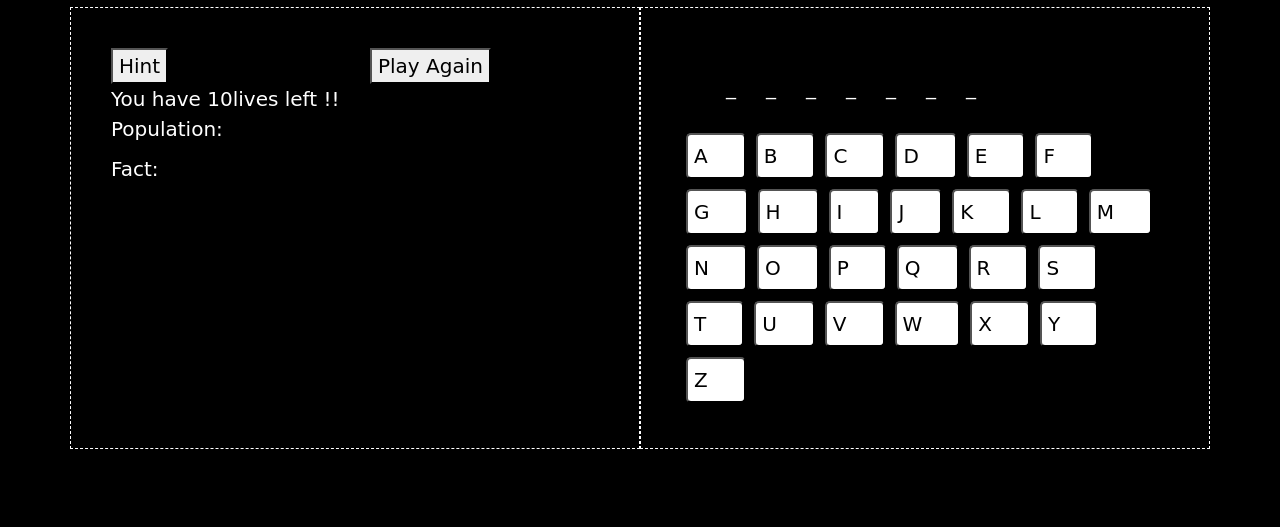
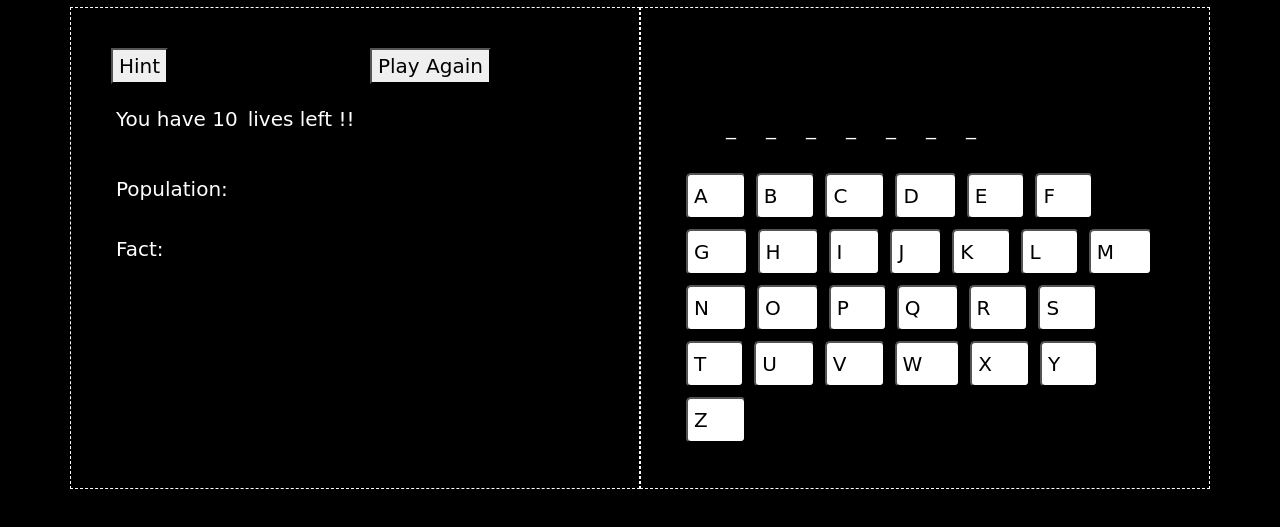
Before and after one commit to CodeWaala/Hangman-Game, a plain HTML site: page index.html in a window 1280 px wide. Shown: the part 265-792 px from the top of the page. Drawn offline with nearby package versions, Linux system fonts and the light colour scheme.

Commit message:
some changes were not pushed earlier

```diff
--- a/assets/css/style.css
+++ b/assets/css/style.css
@@ -4,14 +4,11 @@ html {
  font-size: 20px;
  background-color: black;
  font-family: cursive;
-
+ cursor: pointer;
 }
 
 header {
 padding: 10px;
-}
-
-.heading {
 }
 
 .good {
@@ -27,7 +24,7 @@ padding: 10px;
 }
 
 #countryinfo .bad {
-    display: none;
+    color: black;
 }
 
 span.shade {
@@ -51,9 +48,26 @@ span.shade {
     padding: 6px;
 }
 
-.main-container {
+#gamestatus {
+    padding:20px;
+}
 
+.facts {
+    padding:10px;
 }
+
+#lives {
+    padding-right:10px;
+}
+
+.population {
+    padding: 10px;
+}
+
+.country-image {
+    padding: 10px;
+}
+
 
 .game-box {
     border: 1px dashed #fff;
--- a/assets/js/gametime.js
+++ b/assets/js/gametime.js
@@ -11,31 +11,31 @@
      var livesleft = document.getElementById('lives');
 
 
-     var countries = [ {Country:'USA', fact: 'fact1', population: '100', image: './assets/images/flag-of-United-States-of-America.png'},
-                       {Country:'CANADA', fact: 'fact2', population: '100', image: './assets/images/flag-of-Canada.png'},
-                       {Country:'SPAIN', fact: 'fact3', population: '100', image: './assets/images/flag-of-Spain.png'},
-                       {Country:'INDIA', fact: 'fact4', population: '100', image: './assets/images/flag-of-India.png'},
-                       {Country:'AFGHANISTAN', fact: 'fact5', population: '100', image: './assets/images/flag-of-Afghanistan.png'},
-                       {Country:'ALBANIA', fact: 'fact5', population: '100', image: './assets/images/flag-of-Albania.png'},
-                       {Country:'ALGERIA', fact: 'fact5', population: '100', image: './assets/images/flag-of-Algeria.png'},
-                       {Country:'ARGENTINA', fact: 'fact5', population: '100', image: './assets/images/flag-of-Argentina'},
-                       {Country:'AUSTRALIA', fact: 'fact5', population: '100', image: './assets/images/flag-of-Australia.png'},
-                       {Country:'AZERBAIJAN', fact: 'fact5', population: '100', image: './assets/images/flag-of-Azerbaijan'},
-                       {Country:'BELGIUM', fact: 'fact5', population: '100', image: './assets/images/flag-of-Belgium.png'},
-                       {Country:'BOLIVIA', fact: 'fact5', population: '100', image: './assets/images/flag-of-Bolivia.png'},
-                       {Country:'BRAZIL', fact: 'fact5', population: '100', image: './assets/images/flag-of-Brazil.png'},
-                       {Country:'BULGARIA', fact: 'fact5', population: '100', image: './assets/images/flag-of-Bulgaria.png'},
-                       {Country:'CAMBODIA', fact: 'fact5', population: '100', image: './assets/images/flag-of-Cambodia.png'},
-                       {Country:'CHAD', fact: 'fact5', population: '100', image: './assets/images/flag-of-Chad.png'},
-                       {Country:'DENMARK', fact: 'fact5', population: '100', image: './assets/images/flag-of-Denmark.png'},
-                       {Country:'DOMINICA', fact: 'fact5', population: '100', image: './assets/images/flag-of-Dominica.png'},
-                       {Country:'ETHOPIA', fact: 'fact5', population: '100', image: './assets/images/flag-of-Ethopia.png'},
-                       {Country:'GERMANY', fact: 'fact5', population: '100', image: './assets/images/flag-of-Germany.png'},
-                       {Country:'GUYANA', fact: 'fact5', population: '100', image: './assets/images/flag-of-Guyana.png'},
-                       {Country:'GHANA', fact: 'fact5', population: '100', image: './assets/images/flag-of-Ghana.png'},
-                       {Country:'HONDORUS', fact: 'fact5', population: '100', image: './assets/images/flag-of-Hondorus.png'},
-                       {Country:'IRELAND', fact: 'fact5', population: '100', image: './assets/images/flag-of-Ireland.png'},
-                       {Country:'KENYA', fact: 'fact5', population: '100', image: './assets/images/flag-of-Kenya.png'},]
+     var countries = [ {Country:'USA', fact: 'Slightly more than 69 percent of firefighters in this country are volunteers.', population: '325,365,189', image: './assets/images/flag-of-United-States-of-America.png'},
+                       {Country:'CANADA', fact: 'Over half its residents have college degrees.', population: '32,623,490', image: './assets/images/flag-of-Canada.png'},
+                       {Country:'SPAIN', fact: 'has the ninth-largest crude oil imports.', population: '46,064,604', image: './assets/images/flag-of-Spain.png'},
+                       {Country:'INDIA', fact: 'Police officers in one state in this country are given a slight pay upgrade for having a moustache.', population: '1,281,935,911', image: './assets/images/flag-of-India.png'},
+                       {Country:'AFGHANISTAN', fact: 'National game is "goat-grabbing"', population: '35,854,259', image: './assets/images/flag-of-Afghanistan.png'},
+                       {Country:'ALBANIA', fact: 'Capital: Tirana', population: '2,934,363', image: './assets/images/flag-of-Albania.png'},
+                       {Country:'ALGERIA', fact: 'Famous for its dry Sahara desert, which takes up most of the country.', population: '41,584,336', image: './assets/images/flag-of-Algeria.png'},
+                       {Country:'ARGENTINA', fact: 'The country is famous for tango dance and music.', population: '44,688,864', image: './assets/images/flag-of-Argentina'},
+                       {Country:'AUSTRALIA', fact: 'Driest of any continent on earth other than Antarctica.', population: '24,573,145', image: './assets/images/flag-of-Australia.png'},
+                       {Country:'AZERBAIJAN', fact: 'Former Soviet republic.', population: '9,864,881', image: './assets/images/flag-of-Azerbaijan'},
+                       {Country:'BELGIUM', fact: 'Country in Western Europe, is known for its medieval old towns, Flemish Renaissance architecture and international headquarters of the European Union and NATO.', population: '11,250,000', image: './assets/images/flag-of-Belgium.png'},
+                       {Country:'BOLIVIA', fact: 'More than 60% of the citizens are indigenous, predominantly Quechua and Aymara.', population: '11,114,071', image: './assets/images/flag-of-Bolivia.png'},
+                       {Country:'BRAZIL', fact: 'Largest country in South America', population: '209,900,535', image: './assets/images/flag-of-Brazil.png'},
+                       {Country:'BULGARIA', fact: 'The oldest gold treasure in the world was found here', population: '7,144,653', image: './assets/images/flag-of-Bulgaria.png'},
+                       {Country:'CAMBODIA', fact: 'There are 4 million land mines in this country', population: '16,096,881', image: './assets/images/flag-of-Cambodia.png'},
+                       {Country:'CHAD', fact: 'A landlocked country', population: '15,353,184', image: './assets/images/flag-of-Chad.png'},
+                       {Country:'DENMARK', fact: 'The UN World Happiness Report has rated people of this country as the happiest people on earth two years in a row', population: '5,754,356', image: './assets/images/flag-of-Denmark.png'},
+                       {Country:'DOMINICA', fact: 'Tiny mountainous island nation in the Caribbean Sea.', population: '74,072', image: './assets/images/flag-of-Dominica.png'},
+                       {Country:'ETHIOPIA', fact: 'Over 80 languages are spoken in this country.', population: '105,948,088 ', image: './assets/images/flag-of-Ethopia.png'},
+                       {Country:'GERMANY', fact: 'largest population in European Union.', population: '82,182,896', image: './assets/images/flag-of-Germany.png'},
+                       {Country:'GUYANA', fact: 'Only English-speaking country in South America.', population: '782,225', image: './assets/images/flag-of-Guyana.png'},
+                       {Country:'GHANA', fact: 'It was once known as the gold coast, as the country is the second largest producer of gold in Africa.', population: '29,072,683', image: './assets/images/flag-of-Ghana.png'},
+                       {Country:'HONDORUS', fact: 'Christopher Columbus discovered it.', population: '9,417,167', image: './assets/images/flag-of-Hondorus.png'},
+                       {Country:'IRELAND', fact: 'Capital is home to over one quarter of the total population.', population: '4,777,960', image: './assets/images/flag-of-Ireland.png'},
+                       {Country:'KENYA', fact: 'It is located in East Africa, on the equator.', population: '50,950,879', image: './assets/images/flag-of-Kenya.png'},]
 
 
      setUpletterPad();
@@ -133,17 +133,24 @@
            //lower the counter
 
        } else {
-          //alert('match');
           // display the letters that matched
           var li = ul.getElementsByTagName('li');
           for (var i = 0; i < li.length; i++ ) {
               if (li[i].innerText == event.target.id) {
                   li[i].classList.remove('bad');
+                  var libadClasscheck = ul.getElementsByClassName('bad');
+                  if(libadClasscheck.length === 0) {
+                      gamestatus.innerText = "You Win !!";
+                      document.getElementById('hint').disabled = true;
+                       countryimage.classList.remove('bad');
+                      population.classList.remove('bad');
+                  }
               } else {
 
               }
            }
           document.getElementById(event.target.id).classList.add('gray');
+          document.getElementById(event.target.id).disabled = true
        }
       } else {
 
@@ -155,11 +162,14 @@
            gamestatus.innerText = "You Win !!";
            document.getElementById('hint').disabled = true;
            countryimage.classList.remove('bad');
+           population.classList.remove('bad');
         }
      });
 
-     //function checkforWin (li) {
-     //   if()
-     //}
+
+     // play again
+     document.getElementById('playagain').addEventListener('click', function() {
+            window.location.reload();
+     });
 
     }
```
